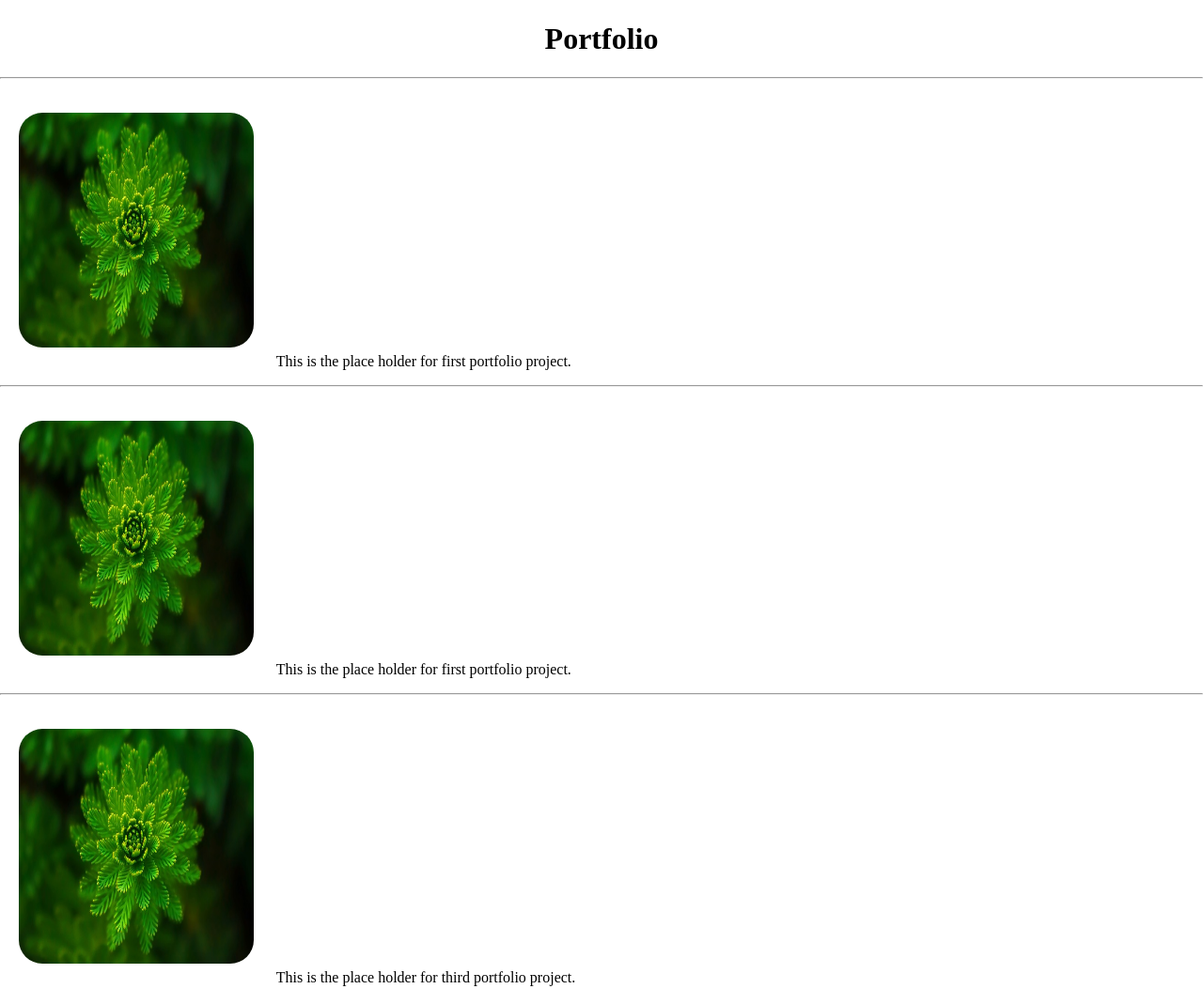
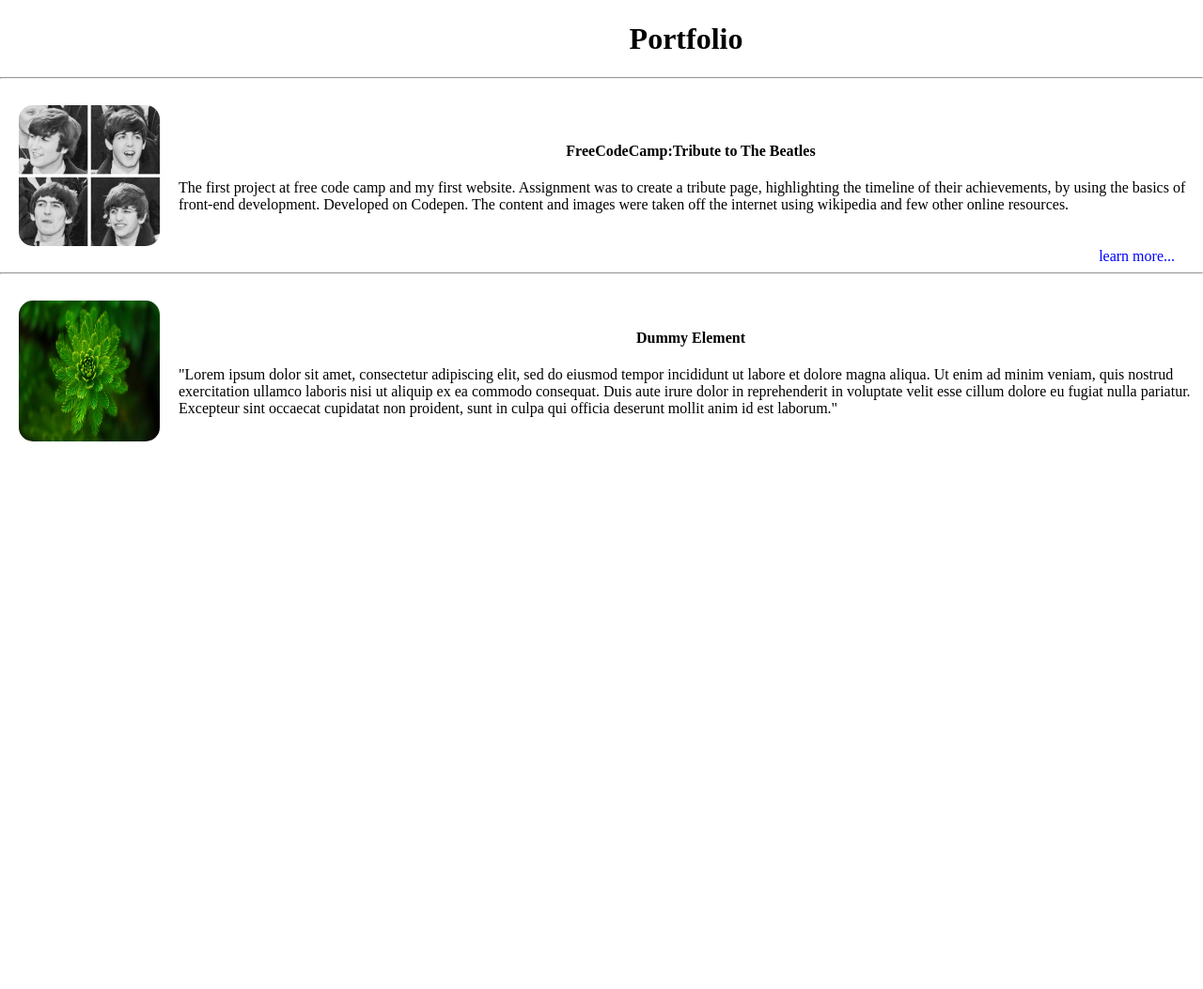
Before and after one commit to AmitBarjatya/freecodecamp, a plain HTML site: page portfolio/index.html in a window 1280 px wide. Shown: the part 853-1906 px from the top of the page at 94% size. After the commit the page ends 1343 px from the top, so only its background shows below. Drawn offline with Linux system fonts and the light colour scheme.

Commit message:
added first portfolio element

```diff
--- a/portfolio/css/style.css
+++ b/portfolio/css/style.css
@@ -48,8 +48,37 @@ a {
   color: white;
 }
 
+/*portfolio styles*/
+.portfolio_div_item{
+  display: table;
+  position: relative;
+}
+
+.portfolio_div_image{
+  display: table-cell;
+  vertical-align: middle;
+}
+
+.portfolio_div_content{
+  display: table-cell;
+  vertical-align: middle;
+}
+
+.portfolio_div_more{
+  position: absolute;
+  bottom: 0;
+  right: 0;
+  margin-right: 30px;
+}
+
+.portfolio_div_more a{
+  color: blue;
+}
+
 .portfolio_image{
   vertical-align:middle;
   border-radius:10%;
   margin:20px;
+  width: 150px;
+  height: 150px;
 }
--- a/portfolio/index.html
+++ b/portfolio/index.html
@@ -35,56 +35,45 @@
           </div>
         </div>
         <div class="portfolio_div">
-          <h1 style="text-align:center">Portfolio</h1>
+          <h1 style="text-align:center;margin-left:180px">Portfolio</h1>
           <hr>
-          <div class="portfolio_item">
-            <p>
-              <img src="images/placeholder.jpg" align="middle|left"
-              width="250px" height="250px" style="border-radius:10%;margin:20px;"
-              >
-              This is the place holder for first portfolio project.
-            </p>
+          <div class="portfolio_div_item">
+              <div class="portfolio_div_image">
+                <img src="images/The_Fabs.JPG" class="portfolio_image">
+              </div>
+              <div class="portfolio_div_content">
+                <h4 style="text-align:center">FreeCodeCamp:Tribute to The Beatles</h4>
+                <p>The first project at free code camp and my first website.
+                  Assignment was to create a tribute page, highlighting the
+                  timeline of their achievements, by using the
+                  basics of front-end development. Developed on Codepen.
+                  The content and images were taken off the internet using wikipedia and
+                few other online resources.</p>
+              </div>
+              <div class="portfolio_div_more">
+                <a href="http://codepen.io/amitbarjatya/pen/aBgLmd" alt="Beatle CodePen">
+                  learn more... </a>
+              </div>
           </div>
           <!-- item 1 ends here -->
           <hr>
-          <div class="portfolio_item">
-            <p>
-              <img src="images/placeholder.jpg" align="middle|left"
-              width="250px" height="250px" style="border-radius:10%;margin:20px;"
-              >
-              This is the place holder for first portfolio project.
-            </p>
+          <div class="portfolio_div_item">
+              <div class="portfolio_div_image">
+                <img src="images/placeholder.jpg" class="portfolio_image">
+              </div>
+              <div class="portfolio_div_content">
+                <h4 style="text-align:center">Dummy Element</h4>
+                <p>"Lorem ipsum dolor sit amet, consectetur adipiscing elit,
+                  sed do eiusmod tempor incididunt ut labore et dolore magna aliqua.
+                  Ut enim ad minim veniam, quis nostrud exercitation ullamco laboris
+                   nisi ut aliquip ex ea commodo consequat. Duis aute irure dolor in
+                   reprehenderit in voluptate velit esse cillum dolore eu fugiat nulla
+                    pariatur. Excepteur sint occaecat cupidatat non proident,
+                  sunt in culpa qui officia deserunt mollit anim id est laborum."</p>
+              </div>
+              <div class="portfolio_div_more"></div>
           </div>
           <!-- item 2 ends here -->
-          <hr>
-          <div class="portfolio_item">
-            <p>
-              <img src="images/placeholder.jpg" align="middle|left"
-              width="250px" height="250px" style="border-radius:10%;margin:20px;"
-              >
-              This is the place holder for third portfolio project.
-            </p>
-          </div>
-          <!-- item 3 ends here -->
-          <hr>
-          <div class="portfolio_item">
-              <img src="images/placeholder.jpg"
-              width="250px" height="250px" class="portfolio_image">
-              <span>
-                This is the place holder for fourth portfolio project.
-            </span>
-          </div>
-          <!-- item 4 ends here -->
-          <hr>
-          <div class="portfolio_item">
-            <p>
-              <img src="images/placeholder.jpg" align="middle|left"
-              width="250px" height="250px" style="border-radius:10%;margin:20px;"
-              >
-              This is the place holder for fifth portfolio project.
-            </p>
-          </div>
-          <!-- item 5 ends here -->
 
         </div>
       </body>
```
Also changed, not shown: portfolio/images/The_Fabs.JPG (added).
